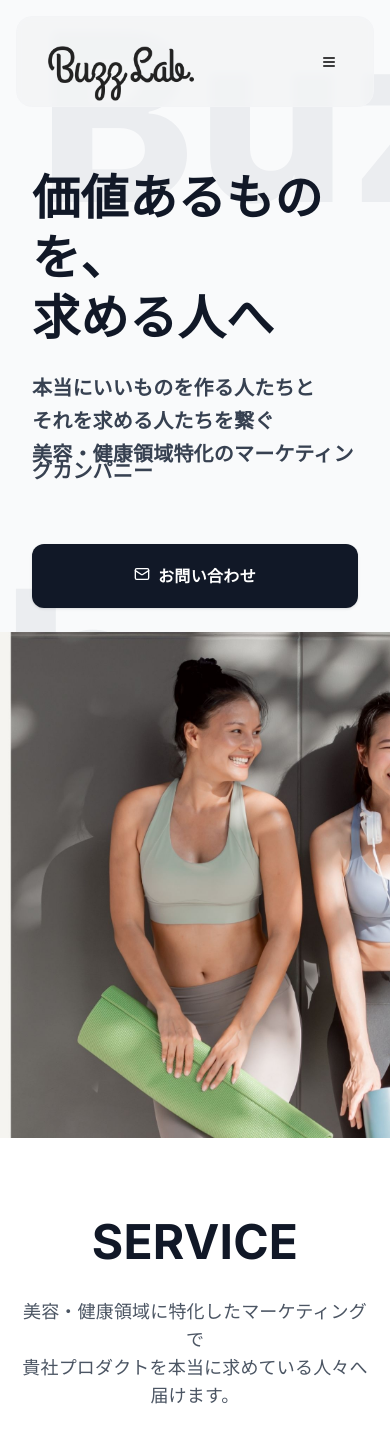
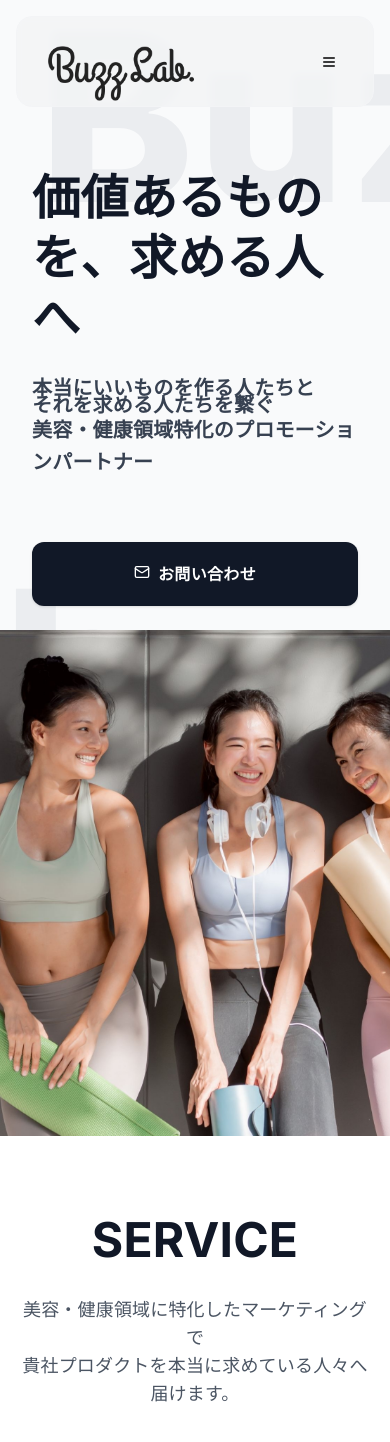
Before and after one commit to suppsaudit/buzz-lab., a Next.js app: page / in a window 390 px wide. Shown: the top 1442 px of the page. Built offline with nearby package versions, Linux system fonts and the light colour scheme.

Commit message:
Heroエリア修正

```diff
--- a/src/components/HeroSection.tsx
+++ b/src/components/HeroSection.tsx
@@ -84,13 +84,22 @@ const HeroSection = () => {
           <div className="grid grid-cols-1 lg:grid-cols-12 gap-8 items-start">
             {/* Left: Text Content */}
             <div className="lg:col-span-8">
+              {/* タイトル：SPは1行、PCは改行 */}
               <h1 className="text-5xl md:text-6xl lg:text-7xl font-extrabold text-gray-900 mb-8 leading-tight tracking-tight" style={{ letterSpacing: '0.01em' }}>
-                価値あるものを、<br />求める人へ
+                <span className="block lg:hidden">価値あるものを、求める人へ</span>
+                <span className="hidden lg:block">価値あるものを、<br />求める人へ</span>
               </h1>
               <div className="space-y-4 text-xl text-gray-700 leading-relaxed font-normal mb-8" style={{ letterSpacing: '0.01em', lineHeight: '0.85' }}>
-                <p className="font-bold">本当にいいものを作る人たちと</p>
-                <p className="font-bold">それを求める人たちを繋ぐ</p>
-                <p className="font-bold">美容・健康領域特化のマーケティングカンパニー</p>
+                {/* 本当にいいものを作る人たちと／それを求める人たちを繋ぐ：SPは改行、PCは1行 */}
+                <span className="block lg:hidden">
+                  <p className="font-bold">本当にいいものを作る人たちと</p>
+                  <p className="font-bold">それを求める人たちを繋ぐ</p>
+                  <p className="font-bold" style={{ lineHeight: '2rem' }}>美容・健康領域特化のプロモーションパートナー</p>
+                </span>
+                <span className="hidden lg:block">
+                  <p className="font-bold">本当にいいものを作る人たちと それを求める人たちを繋ぐ</p>
+                  <p className="font-bold">美容・健康領域特化のプロモーションパートナー</p>
+                </span>
               </div>
             </div>
 
@@ -116,7 +125,7 @@ const HeroSection = () => {
           <img
             src="/images/hero-image.jpg"
             alt="モダンなオフィス会議室"
-            className="w-full h-full object-cover object-left lg:object-center"
+            className="w-full h-full object-cover object-[30%] lg:object-center"
           />
         </div>
 
```
